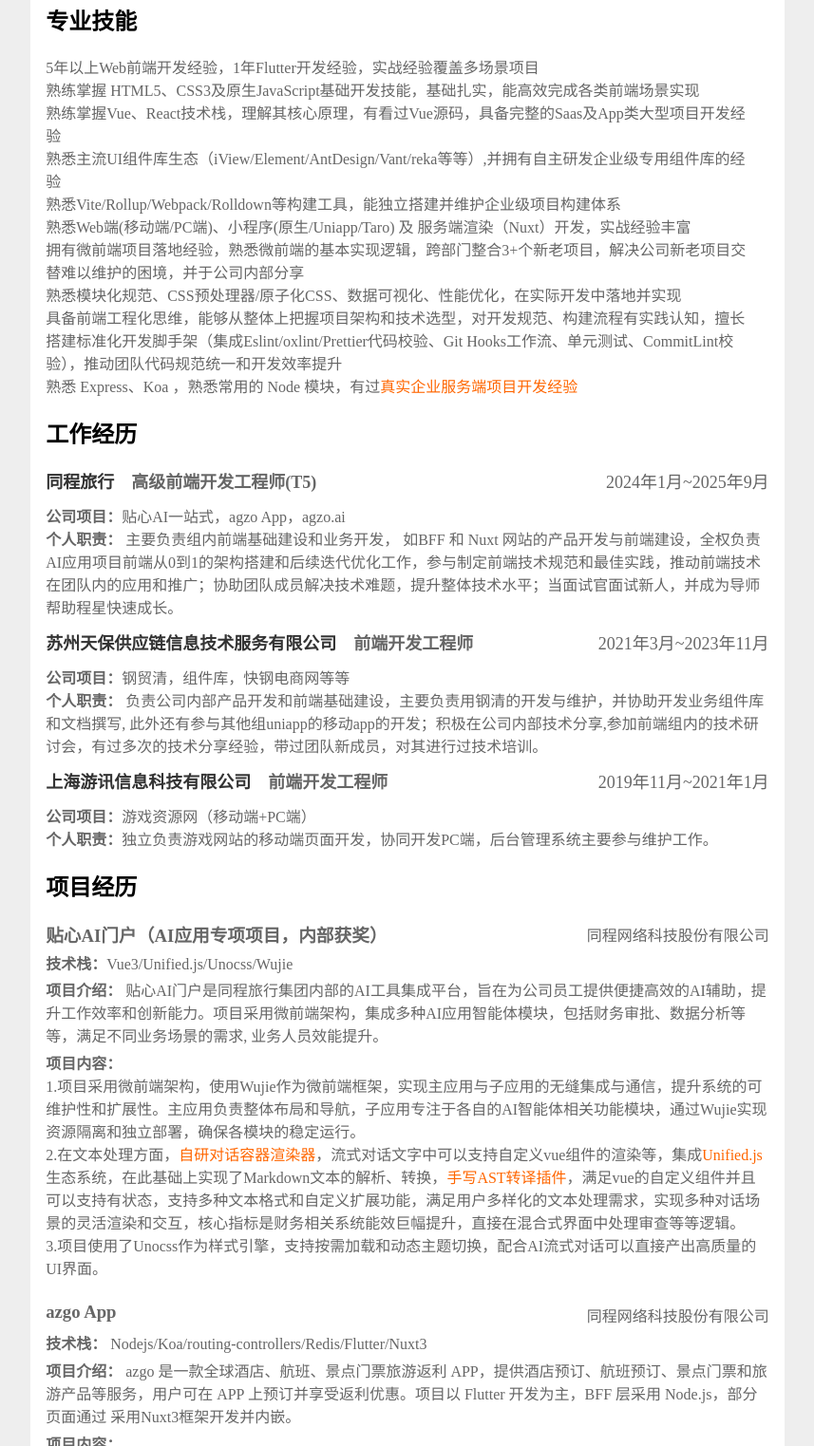
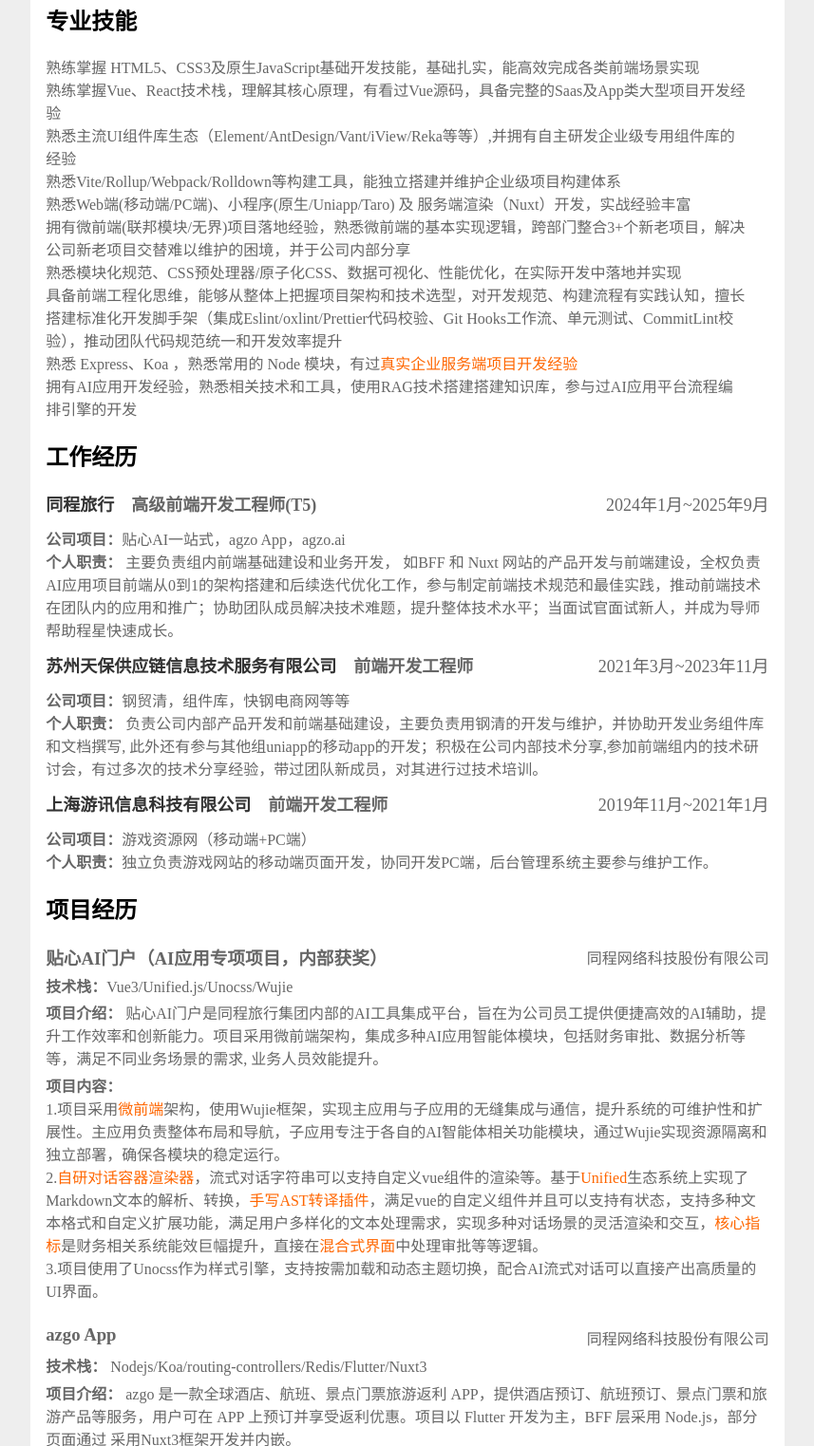
Before and after one commit to BOBOlife/resume-of-mine, a website: page src/index.html in a window 1280 px wide. Shown: the part 288-1811 px from the top of the page at 95% size, without its empty margins (211-1068 px from the left). Drawn offline with Linux system fonts and the light colour scheme.

Commit message:
doc：update

```diff
--- a/src/index.html
+++ b/src/index.html
@@ -290,7 +290,6 @@
       <h2>专业技能</h2>
       <div class="wrapper">
         <ol>
-          <li>5年以上Web前端开发经验，1年Flutter开发经验，实战经验覆盖多场景项目</li>
           <li>熟练掌握 HTML5、CSS3及原生JavaScript基础开发技能，基础扎实，能高效完成各类前端场景实现
           <!-- <li>熟练掌握 Vue2.x/3.x、VueRouter、Vuex/Pinia、Nuxt3等<strong>Vue全家桶</strong>，熟悉Vue原理，阅读过部分源码</li> -->
           <!-- <li>
@@ -299,7 +298,7 @@
             API的使用等
           </li> -->
           <li>熟练掌握Vue、React技术栈，理解其核心原理，有看过Vue源码，具备完整的Saas及App类大型项目开发经验</li>
-          <li>熟悉主流UI组件库生态（iView/Element/AntDesign/Vant/reka等等）,并拥有自主研发企业级专用组件库的经验</li>
+          <li>熟悉主流UI组件库生态（Element/AntDesign/Vant/iView/Reka等等）,并拥有自主研发企业级专用组件库的经验</li>
           <!-- <li>
             熟悉<strong>前后端分离</strong>技术，包括DOM、AJAX、跨域、闭包（Closure）、<strong>原型链</strong>、this、面向对象等
           </li> -->
@@ -308,12 +307,13 @@
             熟悉 <strong>原生小程序</strong>、<strong>uni-app</strong> 开发，能独立完成小程序和移动端app的项目框架搭建、开发、测试及部署;
           </li> -->
           <li>熟悉Web端(移动端/PC端)、小程序(原生/Uniapp/Taro) 及 服务端渲染（Nuxt）开发，实战经验丰富</li>
-          <li>拥有微前端项目落地经验，熟悉微前端的基本实现逻辑，跨部门整合3+个新老项目，解决公司新老项目交替难以维护的困境，并于公司内部分享</li>
+          <li>拥有微前端(联邦模块/无界)项目落地经验，熟悉微前端的基本实现逻辑，跨部门整合3+个新老项目，解决公司新老项目交替难以维护的困境，并于公司内部分享</li>
           <li>熟悉模块化规范、CSS预处理器/原子化CSS、数据可视化、性能优化，在实际开发中落地并实现</li>
           <li>具备前端工程化思维，能够从整体上把握项目架构和技术选型，对开发规范、构建流程有实践认知，擅长搭建标准化开发脚手架（集成Eslint/oxlint/Prettier代码校验、Git Hooks工作流、单元测试、CommitLint校验），推动团队代码规范统一和开发效率提升</li>
           <li>
             熟悉 Express、Koa ，熟悉常用的 Node 模块，有过<strong>真实企业服务端项目开发经验</strong>
           </li>
+          <li>拥有AI应用开发经验，熟悉相关技术和工具，使用RAG技术搭建搭建知识库，参与过AI应用平台流程编排引擎的开发</li>
 
         </ol>
       </div>
@@ -393,10 +393,10 @@
           <p>
           <h4>项目内容：</h4>
           <div>
-            1.项目采用微前端架构，使用Wujie作为微前端框架，实现主应用与子应用的无缝集成与通信，提升系统的可维护性和扩展性。主应用负责整体布局和导航，子应用专注于各自的AI智能体相关功能模块，通过Wujie实现资源隔离和独立部署，确保各模块的稳定运行。
+            1.项目采用<strong>微前端</strong>架构，使用Wujie框架，实现主应用与子应用的无缝集成与通信，提升系统的可维护性和扩展性。主应用负责整体布局和导航，子应用专注于各自的AI智能体相关功能模块，通过Wujie实现资源隔离和独立部署，确保各模块的稳定运行。
           </div>
           <div>
-            2.在文本处理方面，<strong>自研对话容器渲染器</strong>，流式对话文字中可以支持自定义vue组件的渲染等，集成<strong>Unified.js</strong>生态系统，在此基础上实现了Markdown文本的解析、转换，<strong>手写AST转译插件</strong>，满足vue的自定义组件并且可以支持有状态，支持多种文本格式和自定义扩展功能，满足用户多样化的文本处理需求，实现多种对话场景的灵活渲染和交互，核心指标是财务相关系统能效巨幅提升，直接在混合式界面中处理审查等等逻辑。
+            2.<strong>自研对话容器渲染器</strong>，流式对话字符串可以支持自定义vue组件的渲染等。基于<strong>Unified</strong>生态系统上实现了Markdown文本的解析、转换，<strong>手写AST转译插件</strong>，满足vue的自定义组件并且可以支持有状态，支持多种文本格式和自定义扩展功能，满足用户多样化的文本处理需求，实现多种对话场景的灵活渲染和交互，<strong>核心指标</strong>是财务相关系统能效巨幅提升，直接在<strong>混合式界面</strong>中处理审批等等逻辑。
           </div>
           <div>
             3.项目使用了Unocss作为样式引擎，支持按需加载和动态主题切换，配合AI流式对话可以直接产出高质量的UI界面。
@@ -480,7 +480,6 @@
           <p>
           <div style="word-wrap: break-word;">
             <h4>技术栈：</h4>Vue2.7/Webpack/SCSS/Echarts/Vuex/VueRouter/iView/VantUI/原生小程序
-
           </div>
           </p>
           <p>
```
Also changed, not shown: dist/index.html.
